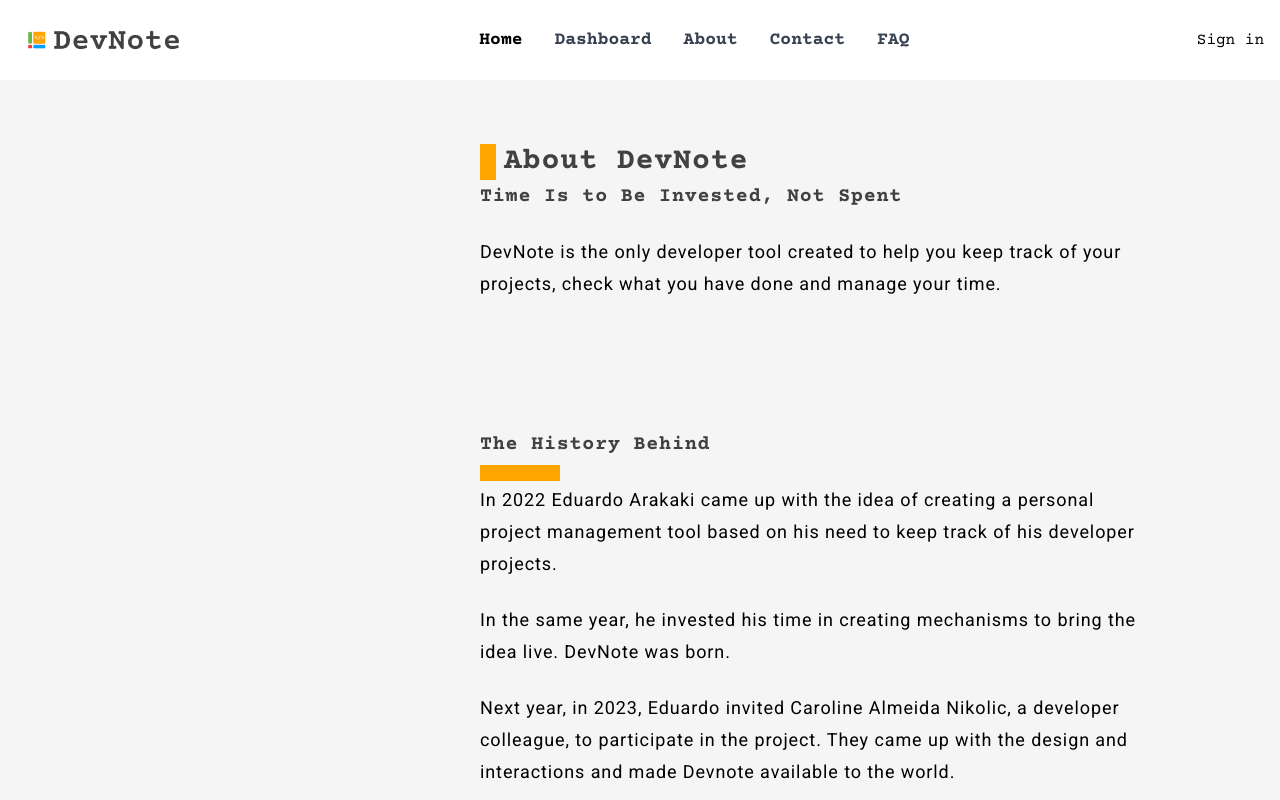
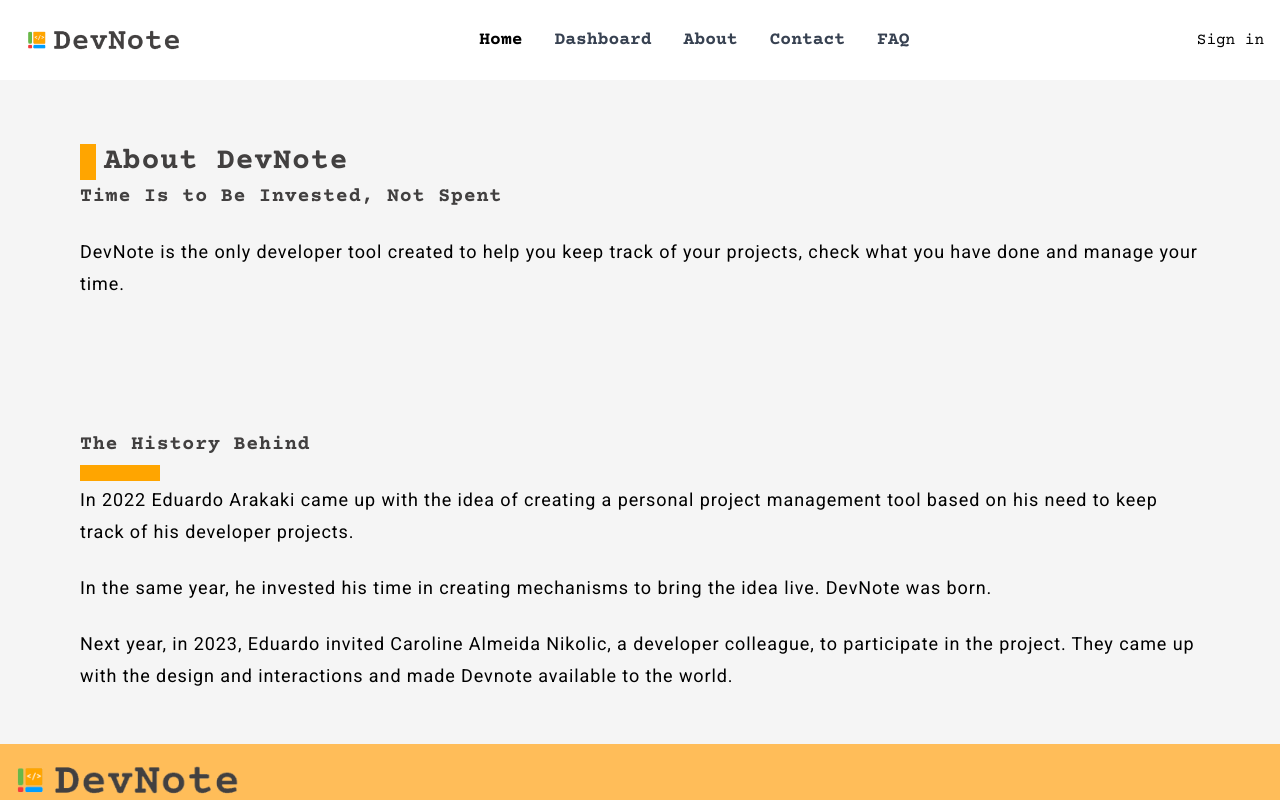
Before and after one commit to edukaki/devlist, a React (Create React App) app: page /about in a window 1280 px wide. Shown: the top 800 px of the page. Built offline with nearby package versions, Linux system fonts and the light colour scheme; no server answers.

Commit message:
feat(about): remove width and add padding on containers

```diff
--- a/src/pages/About/index.jsx
+++ b/src/pages/About/index.jsx
@@ -5,7 +5,7 @@ import HeadingTwo from "../../components/HeadingTwo";
 const About = () => {
     return (
         <main>
-            <div className="w-6/12 m-auto py-16 px-8 space-y-6 tracking-wider leading-8 lg:w-8/12 lg:ml-10 lg:px-24 xl:mx-96 xl:12/12">
+            <div className="m-auto py-16 px-8 space-y-6 tracking-wider leading-8 xl:px-20">
 
                 <div className="pl-4 bg-orange hover:bg-gradient-to-b from-orange to-green">
                     <HeadingOne headingOneContent="About DevNote"></HeadingOne>
@@ -16,7 +16,7 @@ const About = () => {
                 <ParagraphBlock paragraphContent="DevNote is the only developer tool created to help you keep track of your projects, check what you have done and manage your time."></ParagraphBlock>
             </div>
 
-            <div className="w-6/12 m-auto py-16 px-8 space-y-6 mb-10 tracking-wider leading-8 lg:w-8/12 lg:ml-10 lg:px-24 xl:mx-96 xl:12/12">
+            <div className="m-auto py-16 px-8 space-y-6 mb-10 tracking-wider leading-8 xl:px-20">
                 <HeadingTwo position="relative" headingTwoContent="The History Behind"></HeadingTwo>
 
                 <ParagraphBlock paragraphContent="In 2022 Eduardo Arakaki came up with the idea of creating a personal project management tool based on his need to keep track of his developer projects."></ParagraphBlock>
```
